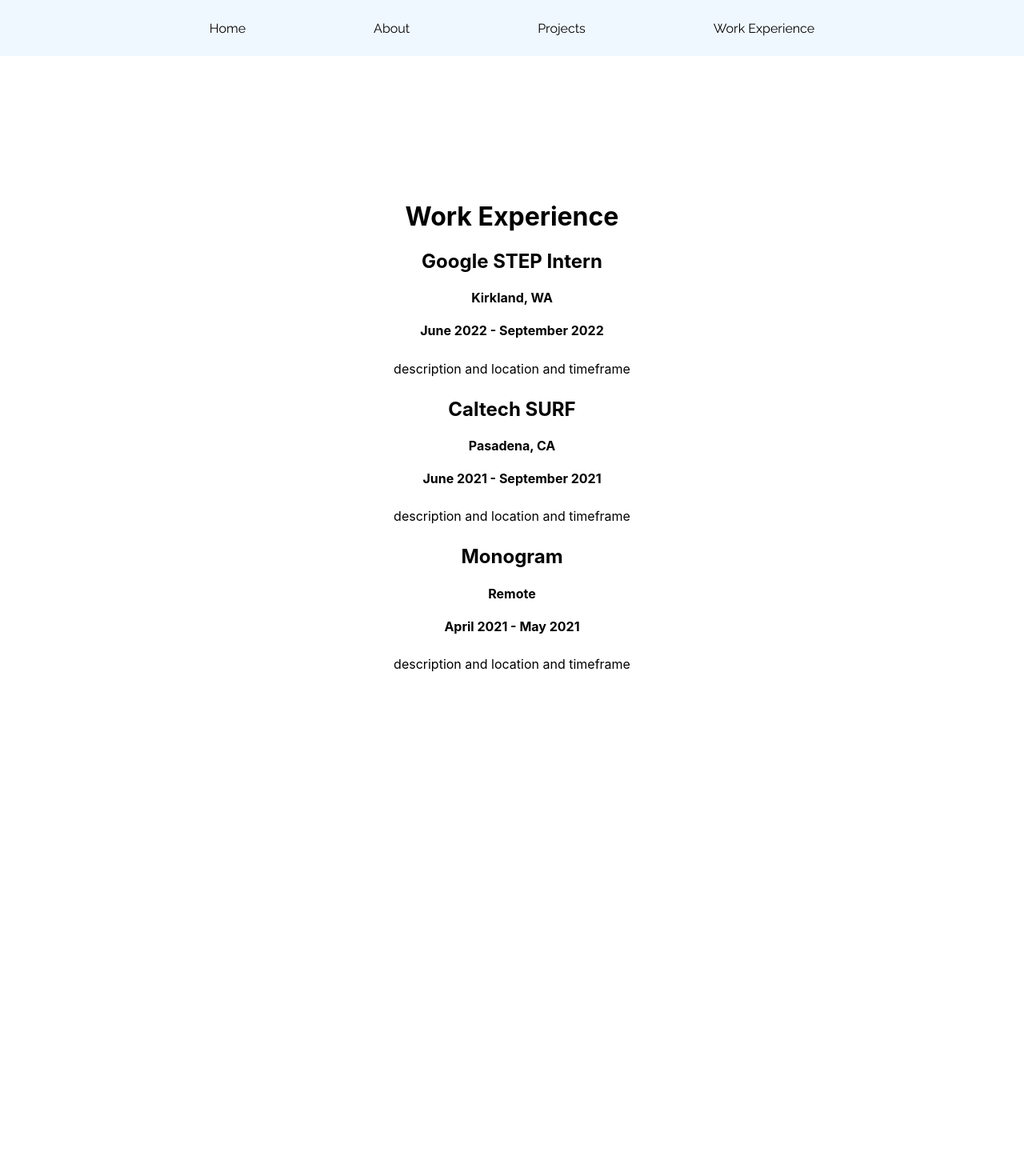
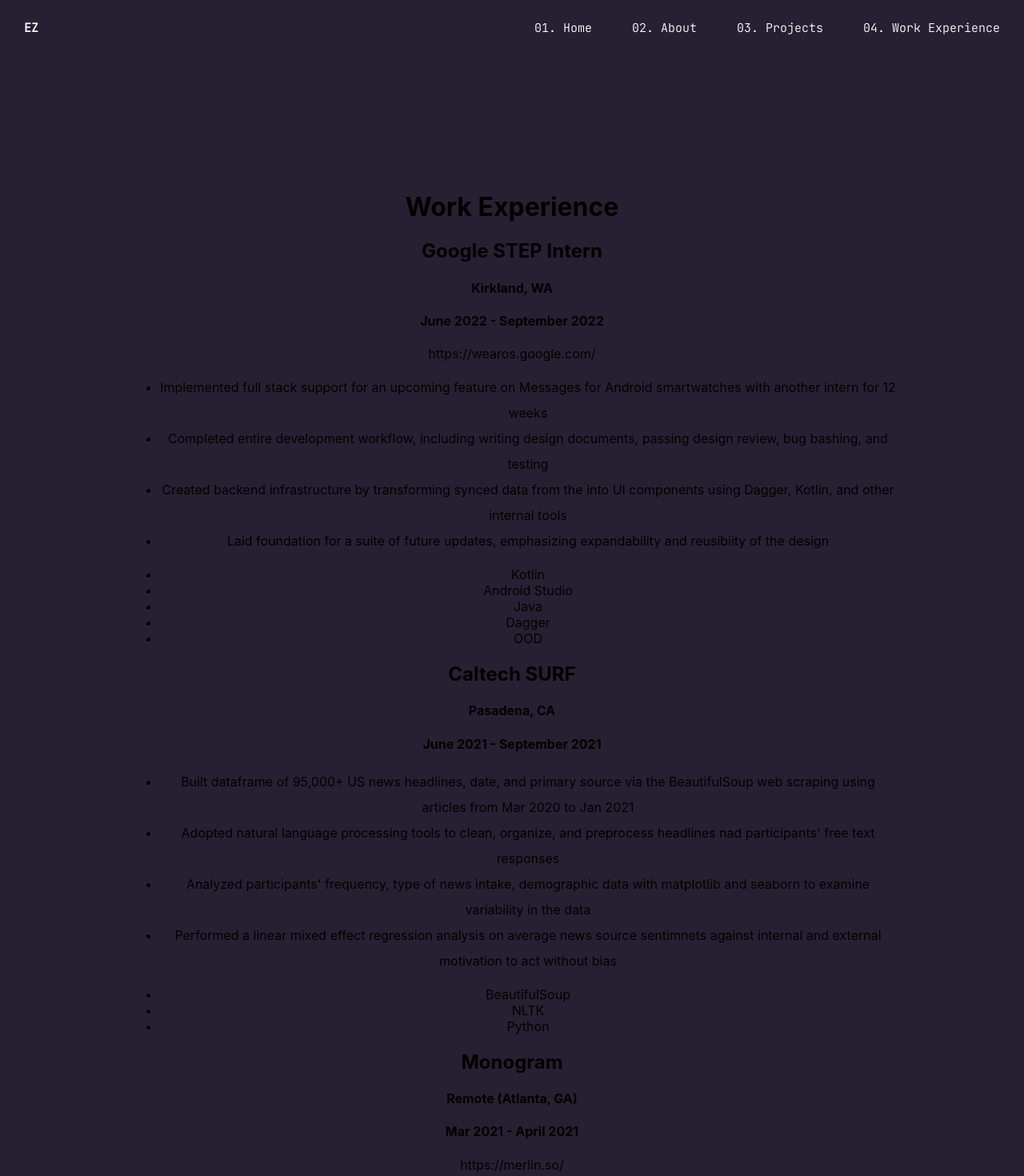
Before and after one commit to ezhang24/ezhang24.github.io, a Next.js app in the folder next-multi-page-website/: page /work in a window 1280 px wide. Shown: the top 1470 px of the page at 80% size. Before the commit the page ends 1022 px from the top, so only its background shows below. Built offline with nearby package versions, Linux system fonts and the light colour scheme.

Commit message:
home page design

```diff
--- a/next-multi-page-website/pages/navbar.js
+++ b/next-multi-page-website/pages/navbar.js
@@ -1,23 +1,26 @@
-import Link from 'next/link';
-import styles from '../styles/Navbar.module.css'
+import Link from "next/link";
+import styles from "../styles/Navbar.module.css";
 
 const Navbar = () => {
   return (
+    <div className={styles.container}>
+      <h2 className={styles.logo}>EZ</h2>
       <nav className={styles.nav}>
-            <Link href='/' className={styles.link}>
-                Home
+        <Link href="/" className={styles.link}>
+          01. Home
         </Link>
-            <Link href='/about' className={styles.link}>
-                About
+        <Link href="/about" className={styles.link}>
+          02. About
         </Link>
-            <Link href='/projects' className={styles.link}>
-                Projects
+        <Link href="/projects" className={styles.link}>
+          03. Projects
         </Link>
-            <Link href='/work' className={styles.link}>
-                Work Experience
+        <Link href="/work" className={styles.link}>
+          04. Work Experience
         </Link>
       </nav>
-    )
-}
+    </div>
+  );
+};
 
 export default Navbar;
--- a/next-multi-page-website/pages/projects.js
+++ b/next-multi-page-website/pages/projects.js
@@ -80,6 +80,7 @@
                 <li>ROS</li>
                 <li>Virtual Machine</li>
             </ul>
+            <button>Continue to work experience</button>
         </div>
     )
 }
--- a/next-multi-page-website/pages/work.js
+++ b/next-multi-page-website/pages/work.js
@@ -1,48 +1,90 @@
-import React from 'react';
-import styles from '../styles/Work.module.css'
+import React from "react";
+import styles from "../styles/Work.module.css";
 
 export default function Work() {
-    return (
-        <div className={styles.container}>
-            <h1 className={styles.title}>
-                Work Experience
-            </h1>
-            <h2 className={styles.company}>
-                Google STEP Intern
-            </h2>
-            <h4 className={styles.location}>
-                Kirkland, WA
-            </h4>
-            <h4 className={styles.time}>
-                June 2022 - September 2022
-            </h4>
-            <p className={styles.description}>
-                description and location and timeframe
-            </p>
-            <h2 className={styles.company}>
-                Caltech SURF
-            </h2>
-            <h4 className={styles.location}>
-                Pasadena, CA
-            </h4>
-            <h4 className={styles.time}>
-                June 2021 - September 2021
-            </h4>
-            <p className={styles.description}>
-                description and location and timeframe
-            </p>
-            <h2 className={styles.company}>
-                Monogram
-            </h2>
-            <h4 className={styles.location}>
-                Remote
-            </h4>
-            <h4 className={styles.time}>
-                April 2021 - May 2021
-            </h4>
-            <p className={styles.description}>
-                description and location and timeframe
-            </p>
-        </div>
-    )
+  return (
+    <div className={styles.container}>
+      <h1 className={styles.title}>Work Experience</h1>
+      <h2 className={styles.company}>Google STEP Intern</h2>
+      <h4 className={styles.location}>Kirkland, WA</h4>
+      <h4 className={styles.time}>June 2022 - September 2022</h4>
+      <a href="https://wearos.google.com/">https://wearos.google.com/</a>
+      <ul className={styles.description}>
+        <li>
+          Implemented full stack support for an upcoming feature on Messages for
+          Android smartwatches with another intern for 12 weeks
+        </li>
+        <li>
+          Completed entire development workflow, including writing design
+          documents, passing design review, bug bashing, and testing
+        </li>
+        <li>
+          Created backend infrastructure by transforming synced data from the
+          into UI components using Dagger, Kotlin, and other internal tools
+        </li>
+        <li>
+          Laid foundation for a suite of future updates, emphasizing
+          expandability and reusibiity of the design
+        </li>
+      </ul>
+      <ul className={styles.skills}>
+        <li>Kotlin</li>
+        <li>Android Studio</li>
+        <li>Java</li>
+        <li>Dagger</li>
+        <li>OOD</li>
+      </ul>
+      <h2 className={styles.company}>Caltech SURF</h2>
+      <h4 className={styles.location}>Pasadena, CA</h4>
+      <h4 className={styles.time}>June 2021 - September 2021</h4>
+      <ul className={styles.description}>
+        <li>
+          Built dataframe of 95,000+ US news headlines, date, and primary source
+          via the BeautifulSoup web scraping using articles from Mar 2020 to Jan
+          2021
+        </li>
+        <li>
+          Adopted natural language processing tools to clean, organize, and
+          preprocess headlines nad participants' free text responses
+        </li>
+        <li>
+          Analyzed participants' frequency, type of news intake, demographic
+          data with matplotlib and seaborn to examine variability in the data
+        </li>
+        <li>
+          Performed a linear mixed effect regression analysis on average news
+          source sentimnets against internal and external motivation to act
+          without bias
+        </li>
+      </ul>
+      <ul className={styles.skills}>
+        <li>BeautifulSoup</li>
+        <li>NLTK</li>
+        <li>Python</li>
+      </ul>
+      <h2 className={styles.company}>Monogram</h2>
+      <h4 className={styles.location}>Remote (Atlanta, GA)</h4>
+      <h4 className={styles.time}>Mar 2021 - April 2021</h4>
+      <a href="https://merlin.so/">https://merlin.so/</a>
+      <ul className={styles.description}>
+        <li>
+          Collaborated with 2 other interns for 6 weeks to present a feature
+          idea to the Merlin conferencing website
+        </li>
+        <li>
+          Employed Figma to prototype the chat feature wireframe to include
+          message tagging, video questions, and message filtering
+        </li>
+        <li>
+          Engaged in a course on Next.js, React, and Tailwind CSS to learn
+          Merlin's frontend and backend stack development
+        </li>
+      </ul>
+      <ul className={styles.skills}>
+        <li>Figma</li>
+        <li>NextJS</li>
+        <li>Tailwind CSS</li>
+      </ul>
+    </div>
+  );
 }
--- a/next-multi-page-website/styles/Home.module.css
+++ b/next-multi-page-website/styles/Home.module.css
@@ -35,6 +35,11 @@
   align-items: center;
 }
 
+.heading {
+  font-family: JetBrains-Light;
+  font-size: 15px;
+}
+
 .title a {
   color: #0070f3;
   text-decoration: none;
@@ -49,17 +54,42 @@
 .title {
   margin: 0;
   line-height: 1.15;
-  font-size: 4rem;
+  font-size: 8rem;
+  color: white;
+  font-family: JetBrains-Bold;
 }
 
 .title,
 .description {
   text-align: center;
+  color: white;
 }
 
 .description {
   line-height: 1.5;
-  font-size: 1.5rem;
+  font-size: 20px;
+  color: white;
+  font-family: JetBrains-Light;
+}
+
+.description_container {
+  width: 900px;
+  margin-bottom:30px;
+}
+
+.name_container {
+  color: white;
+  margin-bottom:30px;
+  line-height: 4;
+}
+
+.button {
+  border-radius: 6px;
+  padding: 15px;
+  font-family: JetBrains-Light;
+  color: white;
+  border-style:solid;
+  font-size:15px;
 }
 
 .code {
--- a/next-multi-page-website/styles/Navbar.module.css
+++ b/next-multi-page-website/styles/Navbar.module.css
@@ -1,18 +1,35 @@
 @import url('https://fonts.googleapis.com/css2?family=Raleway&display=swap');
 
 .nav {
-    padding-top: 25px;
-    padding-bottom: 25px;
     text-align: center;
-    background-color: aliceblue;
+    background-color: #272032;
 }
 
 .link {
-  color: black;
-  padding: 5rem;
-  font-family: 'Raleway', sans-serif;
+  color: white;
+  font-size:15px;
+  font-family:JetBrains-Light;
+  padding-left:20px;
+  padding-right:30px;
 }
 
 .link:hover {
     color:aliceblue;
 }
+
+.container {
+  display:flex;
+  flex-direction: row;
+  justify-content: space-between;
+  padding-top:25px;
+}
+
+.container,
+.logo {
+    font-family:JetBrains-Light;
+    color:white;
+    align-self:left;
+    font-size:15px;
+    margin-top:0;
+    padding-left:15px;
+}
--- a/next-multi-page-website/styles/globals.css
+++ b/next-multi-page-website/styles/globals.css
@@ -4,6 +4,7 @@
   margin: 0;
   font-family: -apple-system, BlinkMacSystemFont, Segoe UI, Roboto, Oxygen,
     Ubuntu, Cantarell, Fira Sans, Droid Sans, Helvetica Neue, sans-serif;
+  background-color: #272032
 }
 
 a {
@@ -14,3 +15,18 @@
 * {
   box-sizing: border-box;
 }
+
+@font-face {
+  font-family: JetBrains-Light;
+  src: url(../public/JetBrainsMono-Light.woff2);
+}
+
+@font-face {
+  font-family: JetBrains-Bold;
+  src: url(../public/JetBrainsMono-Bold.woff2);
+}
+
+@font-face {
+  font-family: Dosis;
+  src: url('https://fonts.googleapis.com/css2?family=Dosis&family=Raleway:wght@100&display=swap');
+}
```
Also changed, not shown: next-multi-page-website/pages/about.js (+33 -12 lines), next-multi-page-website/pages/index.js (+17 -19 lines), next-multi-page-website/styles/About.module.css (+9 -0 lines), next-multi-page-website/public/JetBrainsMono-Bold.woff2 (added), next-multi-page-website/public/JetBrainsMono-Light.woff2 (added). Lines whose indentation alone changed are shown as unchanged.
